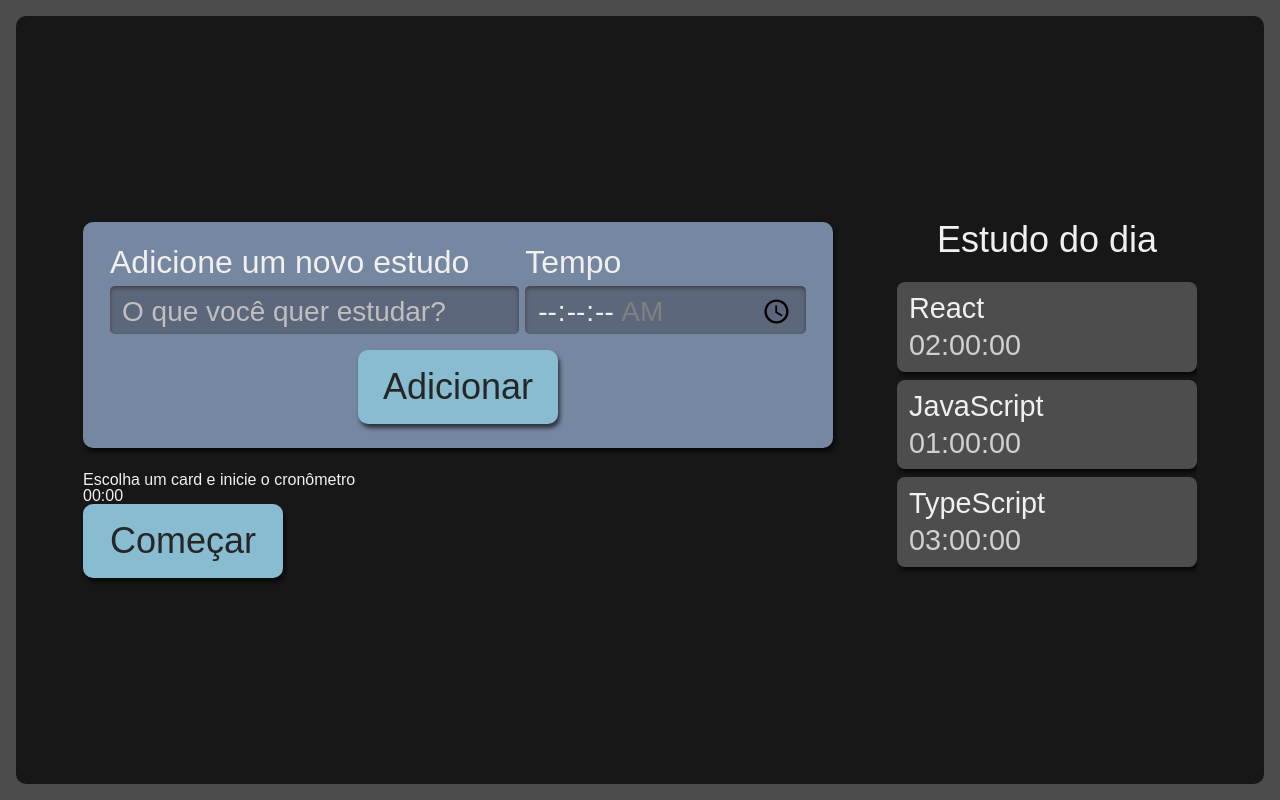
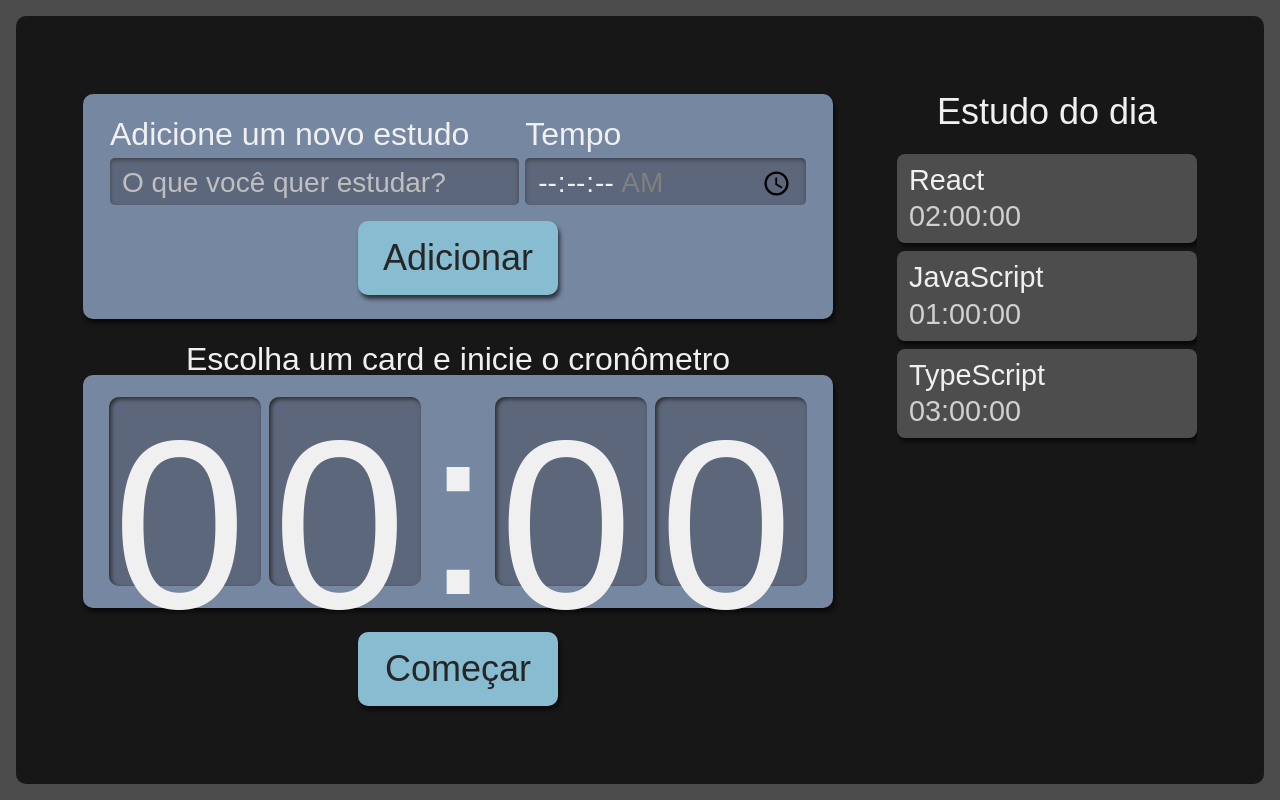
Before and after one commit to LucasBergamini05/Alura-Studies, a React (Create React App) app: page / in a window 1280 px wide. Built offline with nearby package versions, Linux system fonts and the light colour scheme.

Commit message:
Estilizando Cronometro

```diff
--- /dev/null
+++ b/src/components/Cronometro/Cronometro.module.scss
@@ -0,0 +1,59 @@
+.cronometro {
+  display: flex;
+  flex-direction: column;
+  align-items: center;
+  grid-area: cronometro;
+
+  .relogioWrapper {
+    align-items: center;
+    background-color: #7687A1;
+    border-radius: 10px;
+    box-shadow: 2px 4px 4px #0000009F;
+    box-sizing: border-box;
+    display: flex;
+    font-size: 5rem;
+    justify-content: center;
+    margin-bottom: 24px;
+    padding: 16px 12px;
+    width: 100%;
+  }
+
+  .titulo {
+    font-size: 2rem;
+  }
+
+  button {
+    background-color: #88bcd1;
+    border-radius: 10px;
+    box-shadow: 2px 4px 4px #0000009F;
+    color: #272626;
+    cursor: pointer;
+    font-size: 1.25rem;
+    padding: 16px;
+    width: 150px;
+
+    &:active {
+      background-color: #7CA6B7;
+      box-shadow: 2px 2px 4px #0000009F inset;
+      cursor: auto;
+    }
+  }
+
+  @media screen and (min-width:1280px) {
+
+    .relogioWrapper{
+      font-size: 15rem;
+    }
+
+    p {
+      font-size: 2rem;
+    }
+
+    button {
+      grid-column-start: span 2;
+      justify-self: center;
+      width: 200px;
+      font-size: 2.25rem;
+    }
+  }
+}
--- /dev/null
+++ b/src/components/Cronometro/Relogio/Relogio.module.scss
@@ -0,0 +1,22 @@
+.relogioNumero {
+  background-color: #5D677C;
+  box-shadow: 2px 2px 4px #2B2B2B inset;
+  height: 3.6rem;
+  width: 3rem;
+  padding: 8px 4px;
+  margin: 0 4px;
+  border-radius: 10px;
+
+  @media screen and (min-width:1280px) {
+    height: 10.8rem;
+    width: 9rem;
+  }
+}
+
+.relogioDivisao {
+  height: 4.2rem;
+
+  @media screen and (min-width:1280px) {
+    height: 12.6rem;
+  }
+}
--- a/src/components/Cronometro/Relogio/index.tsx
+++ b/src/components/Cronometro/Relogio/index.tsx
@@ -1,11 +1,13 @@
+import style from './Relogio.module.scss'
+
 export default function Relogio() {
   return (
     <>
-      <span>0</span>
-      <span>0</span>
-      <span>:</span>
-      <span>0</span>
-      <span>0</span>
+      <span className={style.relogioNumero}>0</span>
+      <span className={style.relogioNumero}>0</span>
+      <span className={style.relogioDivisao}>:</span>
+      <span className={style.relogioNumero}>0</span>
+      <span className={style.relogioNumero}>0</span>
     </>
   )
 }
--- a/src/components/Cronometro/index.tsx
+++ b/src/components/Cronometro/index.tsx
@@ -1,11 +1,12 @@
 import Botao from '../Botao';
 import Relogio from './Relogio';
+import style from './Cronometro.module.scss'
 
 export default function Cronometro() {
   return (
-    <div>
-      <p>Escolha um card e inicie o cronômetro</p>
-      <div>
+    <div className={style.cronometro}>
+      <p className={style.titulo}>Escolha um card e inicie o cronômetro</p>
+      <div className={style.relogioWrapper}>
         <Relogio/>
       </div>
       <Botao>
```
